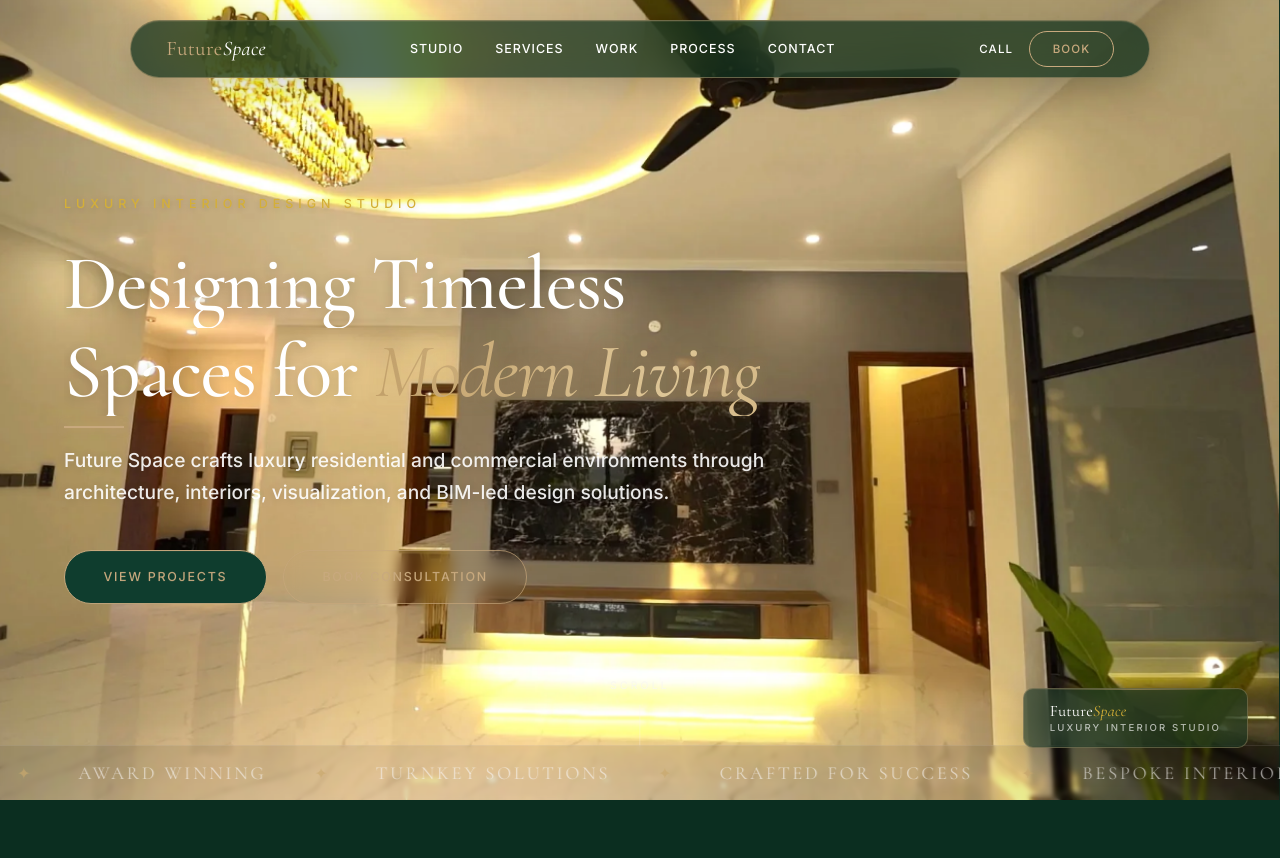
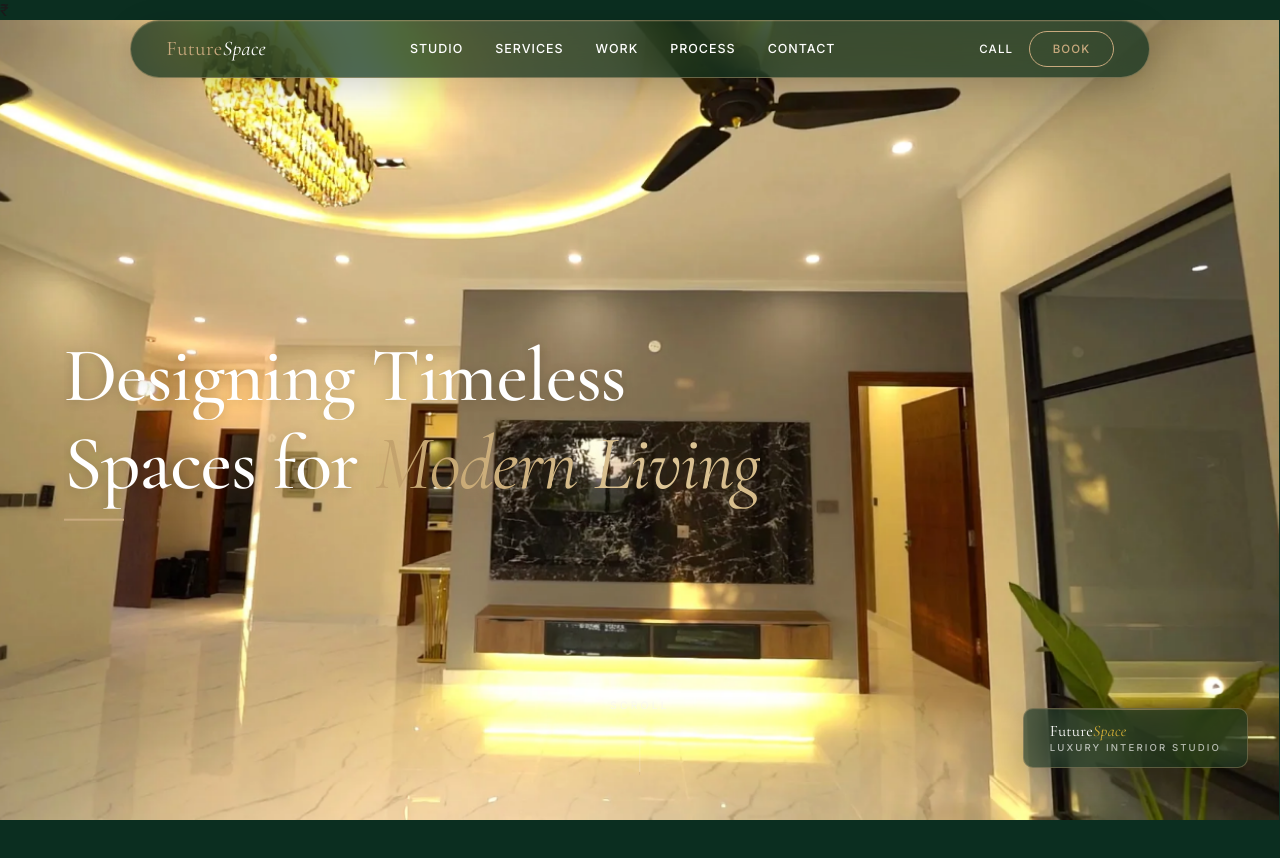
Before and after one commit to freelancing20261377-sudo/future, a website: page index.html in a window 1280 px wide. Shown: the top 858 px of the page. Drawn offline with nearby package versions, Linux system fonts and the light colour scheme.

Commit message:
Remove hero section text and buttons

```diff
--- a/index.html
+++ b/index.html
@@ -26,7 +26,7 @@
     <a href="#contact" class="mobile-float-cta" aria-label="Book Consultation">
         <span>Book Consultation</span>
     </a>
-
+₹
     <!-- Page Loader -->
     <div class="page-loader" id="page-loader">
         <div class="loader-inner">
@@ -91,17 +91,10 @@
 
             <!-- Phase 1: 0–28% -->
             <div class="hero-overlay active" id="hero-text-1">
-                <p class="hero-eyebrow">Luxury Interior Design Studio</p>
                 <h1 class="hero-title">
                     <span class="hero-line"><span>Designing Timeless</span></span>
                     <span class="hero-line"><span>Spaces for <em class="gold-italic">Modern Living</em></span></span>
                 </h1>
-                <p class="hero-subtitle">Future Space crafts luxury residential and commercial environments through
-                    architecture, interiors, visualization, and BIM-led design solutions.</p>
-                <div class="hero-actions">
-                    <a href="#projects" class="btn btn-hero-primary"><span>View Projects</span></a>
-                    <a href="#contact" class="btn btn-hero-ghost"><span>Book Consultation</span></a>
-                </div>
             </div>
 
             <!-- Phase 2: 30–55% -->
@@ -145,19 +138,6 @@
                 <div class="hero-scroll-line"></div>
             </div>
 
-            <!-- Marquee strip -->
-            <div class="hero-marquee">
-                <div class="hero-marquee-track">
-                    <span>Bespoke Interiors</span><i>✦</i>
-                    <span>Award Winning</span><i>✦</i>
-                    <span>Turnkey Solutions</span><i>✦</i>
-                    <span>Crafted for Success</span><i>✦</i>
-                    <span>Bespoke Interiors</span><i>✦</i>
-                    <span>Award Winning</span><i>✦</i>
-                    <span>Turnkey Solutions</span><i>✦</i>
-                    <span>Crafted for Success</span><i>✦</i>
-                </div>
-            </div>
 
             <!-- Permanent watermark cover + loading badge -->
             <div class="hero-brand-badge" id="hero-loading-badge">
```
